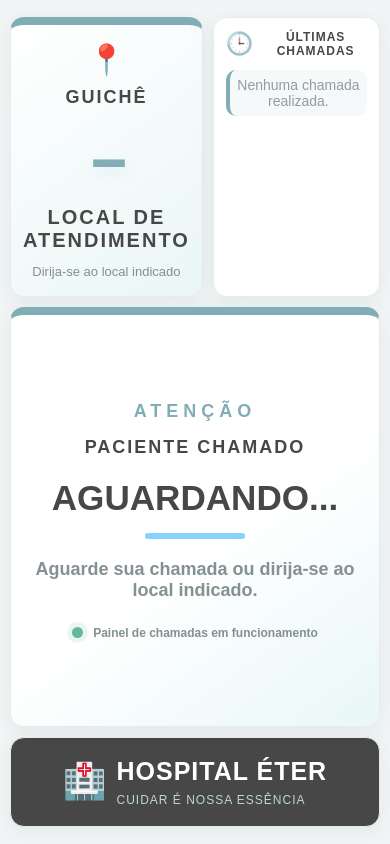
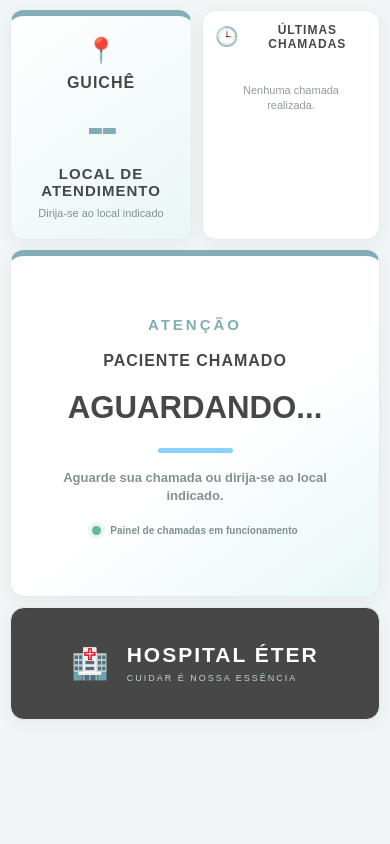
Before and after one commit to julianaportela78/hospital-system, a website: page frontend/tv.html in a window 390 px wide. Drawn offline with Linux system fonts and the light colour scheme; no server answers.

Commit message:
Update tv.html

```diff
--- a/frontend/tv.html
+++ b/frontend/tv.html
@@ -4,6 +4,7 @@
 <head>
   <meta charset="UTF-8">
   <meta name="viewport" content="width=device-width, initial-scale=1.0">
+
   <title>Hospital Éter - Painel de Chamadas</title>
 
   <style>
@@ -21,259 +22,282 @@
       --dark: #474747;
       --background: #F2F5F5;
       --white: #FFFFFF;
+      --border: #E6ECEC;
       --red: #BB4342;
-      --border: #E6ECEC;
+    }
+
+    html,
+    body {
+      width: 100%;
+      height: 100%;
     }
 
     body {
-      min-height: 100vh;
-      width: 100%;
+      background: var(--background);
       overflow: hidden;
-      background: var(--background);
-      display: flex;
-      justify-content: center;
-      align-items: center;
-      padding: 2vh 2vw;
+      padding: 16px;
     }
 
-    /* Estrutura principal */
+    /* ESTRUTURA PRINCIPAL */
 
     .tv-container {
       display: flex;
       width: 100%;
-      height: 96vh;
-      gap: 20px;
+      height: calc(100vh - 32px);
+      gap: 16px;
     }
 
     .left-panel {
       display: flex;
       flex-direction: column;
-      width: 34%;
-      gap: 20px;
+      width: 32%;
       min-width: 0;
+      gap: 16px;
     }
 
     .right-panel {
       display: flex;
       flex-direction: column;
-      width: 66%;
-      gap: 20px;
+      width: 68%;
       min-width: 0;
+      gap: 16px;
     }
 
-    /* Estilo geral dos painéis */
+    /* PAINÉIS GERAIS */
 
     .box {
       background: var(--white);
       border: 1px solid var(--border);
-      border-radius: 22px;
-      padding: 28px;
+      border-radius: 18px;
+      padding: 20px;
       display: flex;
       flex-direction: column;
       justify-content: center;
       align-items: center;
       text-align: center;
-      box-shadow: 0 5px 20px rgba(35, 65, 70, 0.07);
+      box-shadow: 0 4px 15px rgba(35, 65, 70, 0.06);
+      min-width: 0;
       min-height: 0;
+      overflow: hidden;
     }
 
     .box-title {
       color: var(--dark);
-      font-size: clamp(18px, 2vw, 30px);
+      font-size: clamp(16px, 1.6vw, 25px);
       font-weight: 800;
-      letter-spacing: 2px;
+      letter-spacing: 1px;
       text-transform: uppercase;
-      margin-bottom: 20px;
+      line-height: 1.2;
+      margin-bottom: 15px;
+      max-width: 100%;
+      overflow-wrap: anywhere;
     }
 
-    /* Painel do local */
+    /* LOCAL DE ATENDIMENTO */
 
     .local-box {
       flex: 1;
       background: linear-gradient(145deg, #FFFFFF, #EAF6F6);
-      border-top: 8px solid var(--primary);
+      border-top: 6px solid var(--primary);
     }
 
     .local-icon {
-      font-size: clamp(30px, 4vw, 55px);
+      font-size: clamp(25px, 3vw, 42px);
+      margin-bottom: 8px;
+    }
+
+    .local-box .box-title {
       margin-bottom: 10px;
     }
 
     .local-number {
       color: var(--primary);
-      font-size: clamp(90px, 11vw, 180px);
+      font-size: clamp(65px, 8vw, 125px);
       font-weight: 900;
       line-height: 1;
-      letter-spacing: -5px;
-      text-shadow: 0 5px 15px rgba(129, 174, 182, 0.15);
+      letter-spacing: -3px;
+      max-width: 100%;
+      overflow-wrap: anywhere;
     }
 
     .local-type {
       color: var(--dark);
-      font-size: clamp(20px, 2.2vw, 34px);
+      font-size: clamp(15px, 1.6vw, 23px);
       font-weight: 800;
-      margin-top: 15px;
+      margin-top: 12px;
       text-transform: uppercase;
-      letter-spacing: 2px;
+      letter-spacing: 1px;
     }
 
     .local-caption {
       color: #829092;
-      font-size: clamp(13px, 1.2vw, 18px);
-      margin-top: 12px;
+      font-size: clamp(11px, 1vw, 15px);
+      margin-top: 8px;
     }
 
-    /* Histórico de chamadas */
+    /* HISTÓRICO */
 
     .history-box {
       flex: 1;
       justify-content: flex-start;
       align-items: stretch;
-      padding: 25px;
+      padding: 18px;
     }
 
     .history-box .box-title {
-      font-size: clamp(16px, 1.7vw, 25px);
+      font-size: clamp(14px, 1.4vw, 21px);
       text-align: center;
-      margin-bottom: 25px;
+      margin-bottom: 16px;
     }
 
     .history-header {
       display: flex;
       align-items: center;
       justify-content: center;
-      gap: 10px;
+      gap: 8px;
     }
 
     .history-header span {
-      font-size: 22px;
+      font-size: 19px;
     }
 
     #history-list {
       list-style: none;
       width: 100%;
       color: var(--dark);
-      font-size: clamp(14px, 1.35vw, 21px);
+      font-size: clamp(12px, 1.15vw, 17px);
       font-weight: 700;
       text-align: left;
+      line-height: 1.35;
     }
 
     #history-list li {
-      padding: 15px 12px;
-      margin-bottom: 10px;
+      padding: 10px;
+      margin-bottom: 8px;
       background: #F5F9F9;
-      border-radius: 10px;
+      border-radius: 9px;
       border-left: 4px solid var(--primary);
       overflow-wrap: anywhere;
     }
 
-    .history-empty {
+    #history-list .history-empty {
       color: #929D9F;
       text-align: center;
-      font-size: clamp(14px, 1.2vw, 18px);
-      padding: 20px 5px;
       font-weight: 400;
+      border: none;
+      background: transparent;
+      padding: 15px 5px;
     }
 
-    /* Painel do paciente */
+    /* PACIENTE CHAMADO */
 
     .patient-box {
       flex: 3;
       position: relative;
-      overflow: hidden;
       background: linear-gradient(145deg, #FFFFFF 55%, #E9F7F7);
-      border-top: 8px solid var(--primary);
+      border-top: 6px solid var(--primary);
     }
 
     .patient-label {
       color: var(--primary);
-      font-size: clamp(18px, 2vw, 30px);
+      font-size: clamp(15px, 1.7vw, 25px);
       font-weight: 800;
-      letter-spacing: 5px;
-      margin-bottom: 35px;
+      letter-spacing: 3px;
+      margin-bottom: 18px;
+    }
+
+    .patient-box .box-title {
+      margin-bottom: 20px;
     }
 
     .patient-name {
       color: var(--dark);
-      font-size: clamp(45px, 6.5vw, 100px);
+      font-size: clamp(34px, 5vw, 76px);
       font-weight: 900;
       line-height: 1.15;
+      text-transform: uppercase;
       overflow-wrap: anywhere;
+      word-break: normal;
       max-width: 100%;
-      text-transform: uppercase;
     }
 
     .patient-decoration {
-      width: 100px;
-      height: 6px;
+      width: 75px;
+      height: 5px;
       background: var(--secondary);
       border-radius: 10px;
-      margin-top: 35px;
+      margin-top: 22px;
+      flex-shrink: 0;
     }
 
     .waiting-message {
       color: #849193;
-      font-size: clamp(18px, 2vw, 28px);
+      font-size: clamp(13px, 1.3vw, 19px);
+      font-weight: 600;
+      margin-top: 16px;
+      line-height: 1.4;
+      max-width: 90%;
+    }
+
+    .call-indicator {
+      display: flex;
+      align-items: center;
+      justify-content: center;
+      gap: 9px;
+      color: #829092;
+      font-size: clamp(10px, 0.95vw, 14px);
       font-weight: 600;
       margin-top: 20px;
     }
 
-    /* Identidade do hospital */
+    .status-dot {
+      width: 9px;
+      height: 9px;
+      flex-shrink: 0;
+      border-radius: 50%;
+      background: #65B99A;
+      box-shadow: 0 0 0 4px rgba(101, 185, 154, 0.13);
+    }
+
+    /* LOGO */
 
     .logo-box {
       flex: 0.8;
       flex-direction: row;
       justify-content: center;
-      gap: 25px;
+      gap: 18px;
       background: var(--dark);
-      color: white;
-      padding: 20px;
+      color: var(--white);
+      padding: 15px;
     }
 
     .logo-icon {
-      font-size: clamp(35px, 4vw, 58px);
+      font-size: clamp(30px, 3.5vw, 48px);
+      flex-shrink: 0;
     }
 
     .logo-content {
       text-align: left;
+      min-width: 0;
     }
 
     .logo-text {
-      color: white;
-      font-size: clamp(25px, 3vw, 45px);
+      color: var(--white);
+      font-size: clamp(21px, 2.5vw, 36px);
       font-weight: 900;
-      letter-spacing: 3px;
+      letter-spacing: 2px;
       text-transform: uppercase;
+      overflow-wrap: anywhere;
     }
 
     .logo-subtitle {
       color: #BFD5D7;
-      font-size: clamp(12px, 1.2vw, 17px);
-      letter-spacing: 3px;
-      margin-top: 7px;
+      font-size: clamp(9px, 0.95vw, 14px);
+      letter-spacing: 2px;
+      margin-top: 6px;
     }
 
-    /* Indicador de chamada */
-
-    .call-indicator {
-      display: flex;
-      align-items: center;
-      gap: 10px;
-      color: #829092;
-      font-size: clamp(12px, 1.1vw, 16px);
-      font-weight: 600;
-      margin-top: 25px;
-    }
-
-    .status-dot {
-      width: 11px;
-      height: 11px;
-      border-radius: 50%;
-      background: #65B99A;
-      box-shadow: 0 0 0 5px rgba(101, 185, 154, 0.13);
-    }
-
-    /* Animação de nova chamada */
+    /* ANIMAÇÃO DE NOVA CHAMADA */
 
     @keyframes flash {
       0%, 100% {
@@ -289,15 +313,15 @@
       animation: flash 0.5s ease 3;
     }
 
-    /* Responsividade */
+    /* TELAS MENORES */
 
-    @media (max-width: 768px) {
+    @media (max-width: 900px) {
       body {
         padding: 10px;
       }
 
       .tv-container {
-        height: 96vh;
+        height: calc(100vh - 20px);
         gap: 10px;
       }
 
@@ -307,7 +331,7 @@
       }
 
       .box {
-        padding: 12px;
+        padding: 14px;
         border-radius: 14px;
       }
 
@@ -315,31 +339,19 @@
         padding: 12px;
       }
 
-      .history-box .box-title {
-        letter-spacing: 1px;
-        margin-bottom: 12px;
-      }
-
       #history-list li {
-        padding: 10px 7px;
-        margin-bottom: 7px;
-      }
-
-      .logo-box {
-        gap: 10px;
-      }
-
-      .logo-text {
-        letter-spacing: 1px;
-      }
-
-      .logo-subtitle {
-        letter-spacing: 1px;
+        padding: 8px;
       }
     }
 
-    @media (max-width: 480px) {
+    @media (max-width: 600px) {
+      body {
+        overflow: auto;
+      }
+
       .tv-container {
+        height: auto;
+        min-height: calc(100vh - 20px);
         flex-direction: column;
       }
 
@@ -350,36 +362,19 @@
 
       .left-panel {
         flex-direction: row;
-        height: 35%;
+        height: 230px;
       }
 
       .right-panel {
-        height: 65%;
-      }
-
-      .local-box,
-      .history-box {
-        flex: 1;
+        height: 470px;
       }
 
       .local-number {
-        font-size: 16vw;
+        font-size: clamp(50px, 13vw, 75px);
       }
 
       .patient-name {
-        font-size: 9vw;
-      }
-
-      .patient-label {
-        margin-bottom: 15px;
-      }
-
-      .patient-decoration {
-        margin-top: 15px;
-      }
-
-      .logo-box {
-        flex: 0.5;
+        font-size: clamp(30px, 8vw, 48px);
       }
 
       .history-box .box-title {
@@ -391,7 +386,12 @@
       }
 
       #history-list li {
-        padding: 7px 5px;
+        padding: 6px;
+        margin-bottom: 5px;
+      }
+
+      .logo-box {
+        min-height: 95px;
       }
     }
   </style>
@@ -478,12 +478,13 @@
 
       </div>
 
-      <!-- IDENTIDADE VISUAL -->
+      <!-- IDENTIDADE DO HOSPITAL -->
       <div class="box logo-box">
 
         <div class="logo-icon">🏥</div>
 
         <div class="logo-content">
+
           <div class="logo-text">
             Hospital Éter
           </div>
@@ -491,6 +492,7 @@
           <div class="logo-subtitle">
             CUIDAR É NOSSA ESSÊNCIA
           </div>
+
         </div>
 
       </div>
@@ -502,7 +504,7 @@
   <script>
     let ultimoId = null;
 
-    // Atualiza a chamada atual e o histórico da TV.
+    // Busca a chamada atual e o histórico.
     function atualizar() {
       fetch("/tv/chamada")
         .then(r => {
@@ -541,7 +543,7 @@
             }
           }
 
-          // Atualiza o histórico de chamadas.
+          // Atualiza o histórico.
           const list = document.getElementById("history-list");
 
           list.innerHTML = "";
```
